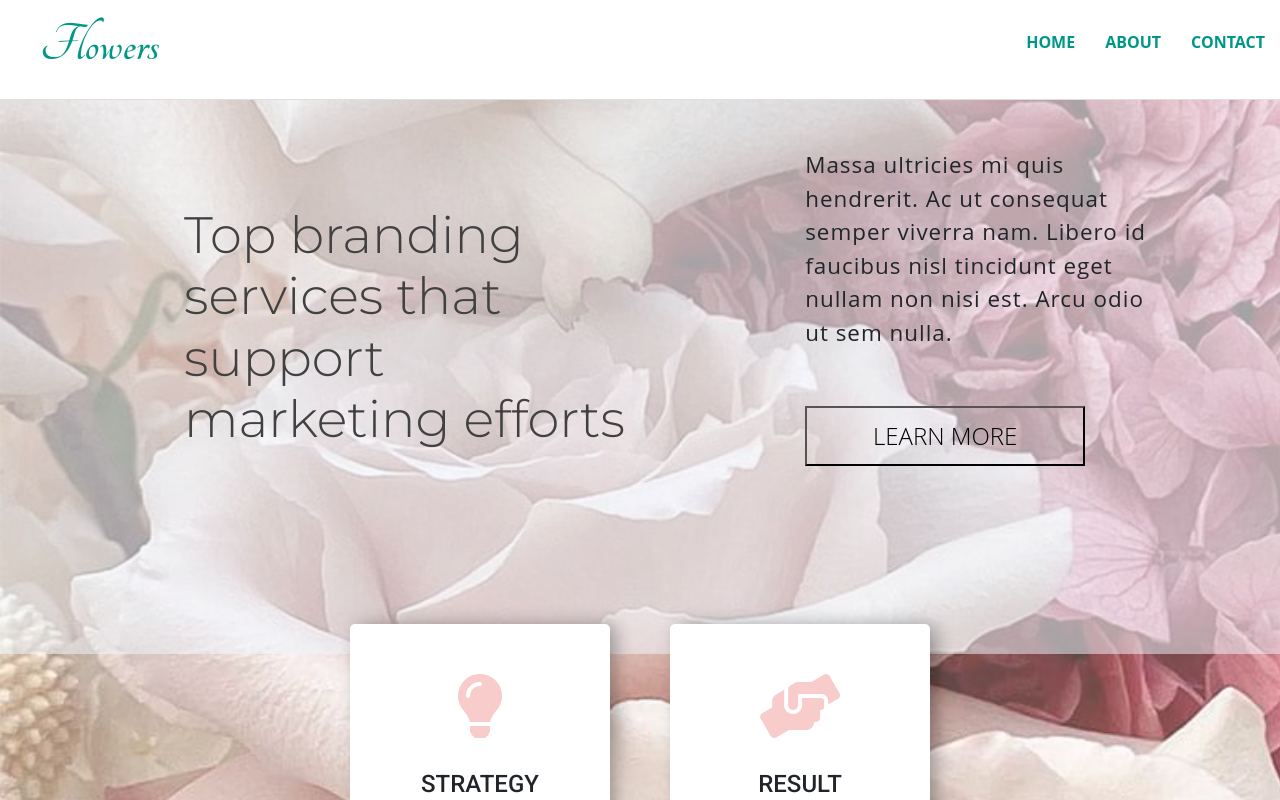
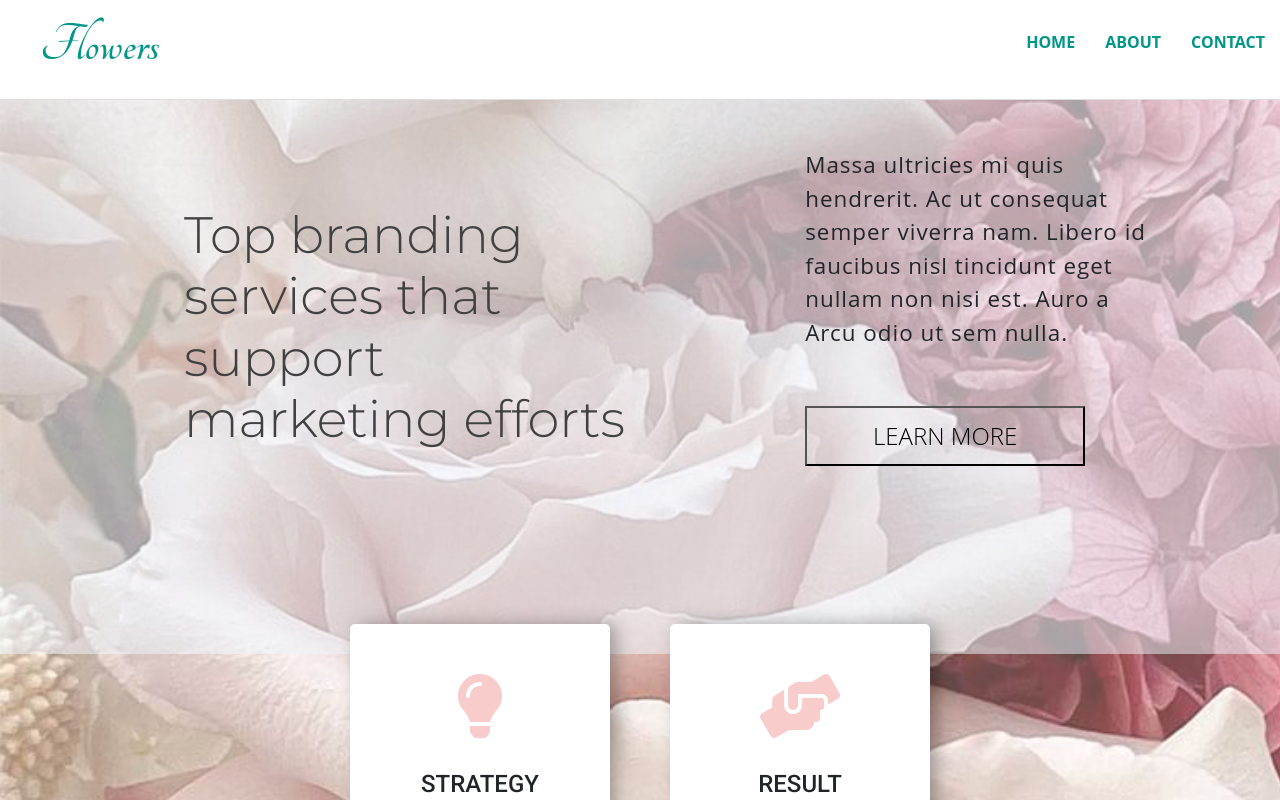
Before and after one commit to dinaIgit/flowers, a plain HTML site: page index.html in a window 1280 px wide. Shown: the top 800 px of the page. Drawn offline with Linux system fonts and the light colour scheme.

Commit message:
chenged text in html

```diff
--- a/index.html
+++ b/index.html
@@ -54,7 +54,7 @@
                     </div>
                     <div class="right-text-top">
                         <p>Massa ultricies mi quis hendrerit. Ac ut consequat semper viverra nam. Libero id faucibus
-                            nisl tincidunt eget nullam non nisi est. Arcu odio ut sem nulla. </p>
+                            nisl tincidunt eget nullam non nisi est. Auro a Arcu odio ut sem nulla. </p>
                         <button>learn more</button>
                     </div>
                 </div>
```
